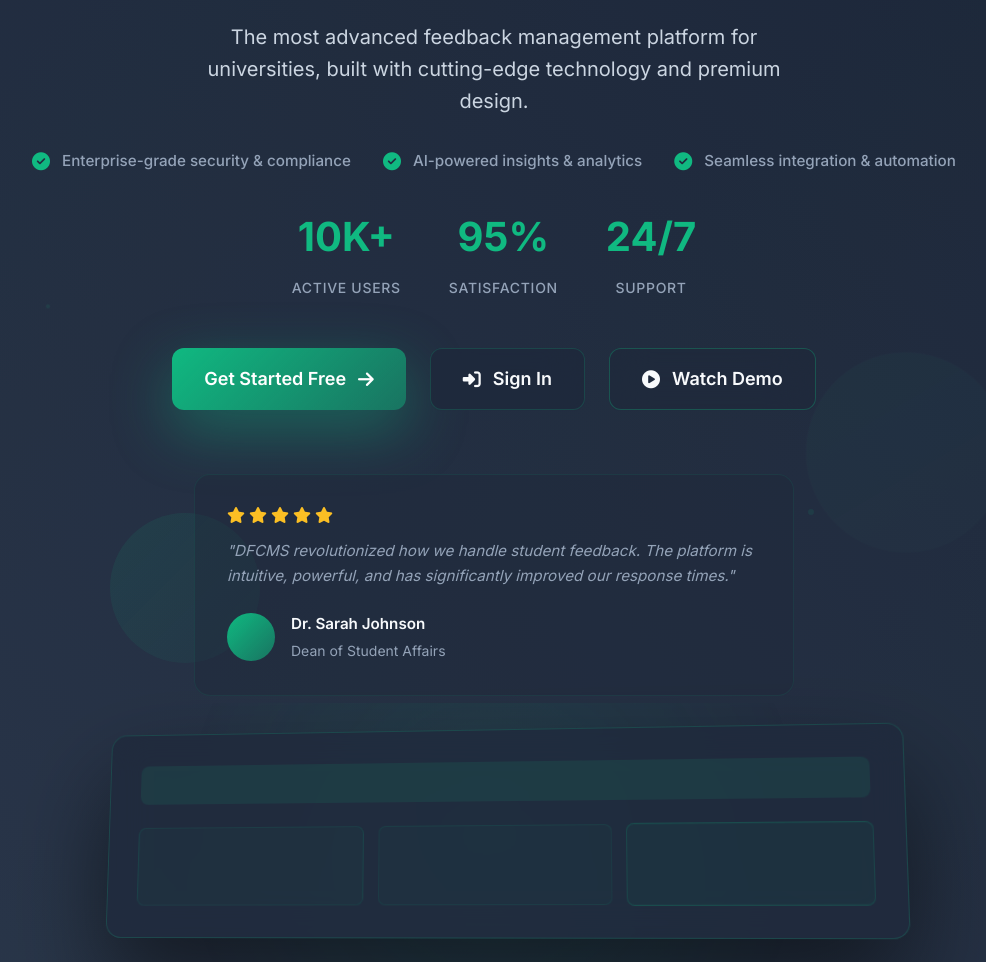
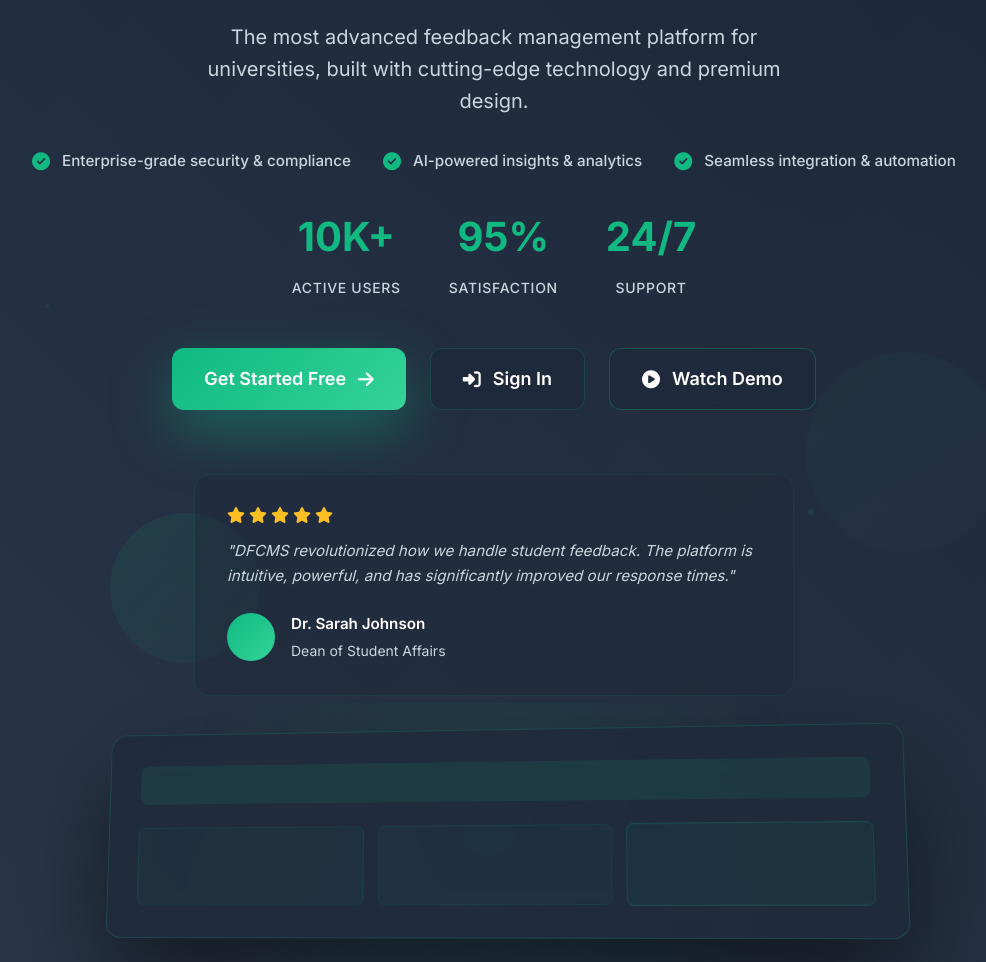
Before and after one commit to Kenenisaboru/dfcms, a PHP site: page /dfcms/ in a window 1280 px wide. Shown: the part 565-1527 px from the top of the page, without its empty margins (146-1132 px from the left). Run offline with PHP 8.4, Linux system fonts and the light colour scheme.

Commit message:
Refine homepage updates

```diff
--- a/index.php
+++ b/index.php
@@ -45,66 +45,66 @@ include 'components/head.php';
                 </p>
             </div>
 
-            <div class="hero-features">
-                <div class="feature-bullet">
-                    <i class="fas fa-check-circle"></i>
+            <div class="hero-features" style="display: flex; justify-content: center; gap: 2rem; margin-bottom: 2rem; flex-wrap: wrap;">
+                <div class="feature-bullet" style="display: flex; align-items: center; gap: 0.75rem; color: #cbd5e1; font-size: 0.95rem; font-weight: 500;">
+                    <i class="fas fa-check-circle" style="color: #10b981; font-size: 1.125rem;"></i>
                     <span>Enterprise-grade security & compliance</span>
                 </div>
-                <div class="feature-bullet">
-                    <i class="fas fa-check-circle"></i>
+                <div class="feature-bullet" style="display: flex; align-items: center; gap: 0.75rem; color: #cbd5e1; font-size: 0.95rem; font-weight: 500;">
+                    <i class="fas fa-check-circle" style="color: #10b981; font-size: 1.125rem;"></i>
                     <span>AI-powered insights & analytics</span>
                 </div>
-                <div class="feature-bullet">
-                    <i class="fas fa-check-circle"></i>
+                <div class="feature-bullet" style="display: flex; align-items: center; gap: 0.75rem; color: #cbd5e1; font-size: 0.95rem; font-weight: 500;">
+                    <i class="fas fa-check-circle" style="color: #10b981; font-size: 1.125rem;"></i>
                     <span>Seamless integration & automation</span>
                 </div>
             </div>
 
-            <div class="hero-stats">
-                <div class="stat-item">
-                    <div class="stat-number">10K+</div>
-                    <div class="stat-label">Active Users</div>
+            <div class="hero-stats" style="display: flex; justify-content: center; gap: 3rem; margin-bottom: 3rem;">
+                <div class="stat-item" style="text-align: center;">
+                    <div class="stat-number" style="font-size: 2.5rem; font-weight: 700; color: #10b981; margin-bottom: 0.5rem;">10K+</div>
+                    <div class="stat-label" style="font-size: 0.875rem; color: #cbd5e1; font-weight: 500; text-transform: uppercase; letter-spacing: 0.05em;">Active Users</div>
                 </div>
-                <div class="stat-item">
-                    <div class="stat-number">95%</div>
-                    <div class="stat-label">Satisfaction</div>
+                <div class="stat-item" style="text-align: center;">
+                    <div class="stat-number" style="font-size: 2.5rem; font-weight: 700; color: #10b981; margin-bottom: 0.5rem;">95%</div>
+                    <div class="stat-label" style="font-size: 0.875rem; color: #cbd5e1; font-weight: 500; text-transform: uppercase; letter-spacing: 0.05em;">Satisfaction</div>
                 </div>
-                <div class="stat-item">
-                    <div class="stat-number">24/7</div>
-                    <div class="stat-label">Support</div>
+                <div class="stat-item" style="text-align: center;">
+                    <div class="stat-number" style="font-size: 2.5rem; font-weight: 700; color: #10b981; margin-bottom: 0.5rem;">24/7</div>
+                    <div class="stat-label" style="font-size: 0.875rem; color: #cbd5e1; font-weight: 500; text-transform: uppercase; letter-spacing: 0.05em;">Support</div>
                 </div>
             </div>
 
-            <div class="hero-actions">
-                <a href="auth/register.php" class="btn-premium-primary">
+            <div class="hero-actions" style="display: flex; justify-content: center; gap: 1.5rem; margin-bottom: 4rem; flex-wrap: wrap;">
+                <a href="auth/register.php" class="btn-premium-primary" style="display: inline-flex; align-items: center; gap: 0.75rem; padding: 1rem 2rem; border-radius: 12px; font-weight: 600; font-size: 1.125rem; text-decoration: none; transition: all 0.3s ease; background: linear-gradient(135deg, #10b981 0%, #34d399 100%); color: white; box-shadow: 0 20px 60px rgba(16, 185, 129, 0.4);">
                     <span>Get Started Free</span>
                     <i class="fas fa-arrow-right"></i>
                 </a>
-                <a href="auth/login.php" class="btn-premium-secondary">
+                <a href="auth/login.php" class="btn-premium-secondary" style="display: inline-flex; align-items: center; gap: 0.75rem; padding: 1rem 2rem; border-radius: 12px; font-weight: 600; font-size: 1.125rem; text-decoration: none; transition: all 0.3s ease; background: rgba(30, 41, 59, 0.8); backdrop-filter: blur(20px); -webkit-backdrop-filter: blur(20px); border: 1px solid rgba(16, 185, 129, 0.2); color: white;">
                     <i class="fas fa-sign-in-alt"></i>
                     <span>Sign In</span>
                 </a>
-                <a href="#features" class="btn-premium-ghost">
+                <a href="#features" class="btn-premium-ghost" style="display: inline-flex; align-items: center; gap: 0.75rem; padding: 1rem 2rem; border-radius: 12px; font-weight: 600; font-size: 1.125rem; text-decoration: none; transition: all 0.3s ease; background: rgba(30, 41, 59, 0.6); backdrop-filter: blur(20px); -webkit-backdrop-filter: blur(20px); border: 1px solid rgba(16, 185, 129, 0.3); color: white;">
                     <i class="fas fa-play-circle"></i>
                     <span>Watch Demo</span>
                 </a>
             </div>
 
-            <div class="hero-testimonial">
-                <div class="testimonial-content">
-                    <div class="testimonial-stars">
-                        <i class="fas fa-star"></i>
-                        <i class="fas fa-star"></i>
-                        <i class="fas fa-star"></i>
-                        <i class="fas fa-star"></i>
-                        <i class="fas fa-star"></i>
+            <div class="hero-testimonial" style="max-width: 600px; margin: 3rem auto 2rem;">
+                <div class="testimonial-content" style="background: rgba(30, 41, 59, 0.4); backdrop-filter: blur(20px); -webkit-backdrop-filter: blur(20px); border: 1px solid rgba(16, 185, 129, 0.1); border-radius: 16px; padding: 2rem; text-align: left;">
+                    <div class="testimonial-stars" style="display: flex; gap: 0.25rem; margin-bottom: 1rem;">
+                        <i class="fas fa-star" style="color: #fbbf24; font-size: 1rem;"></i>
+                        <i class="fas fa-star" style="color: #fbbf24; font-size: 1rem;"></i>
+                        <i class="fas fa-star" style="color: #fbbf24; font-size: 1rem;"></i>
+                        <i class="fas fa-star" style="color: #fbbf24; font-size: 1rem;"></i>
+                        <i class="fas fa-star" style="color: #fbbf24; font-size: 1rem;"></i>
                     </div>
-                    <p class="testimonial-text">"DFCMS revolutionized how we handle student feedback. The platform is intuitive, powerful, and has significantly improved our response times."</p>
-                    <div class="testimonial-author">
-                        <div class="author-avatar"></div>
-                        <div class="author-info">
-                            <div class="author-name">Dr. Sarah Johnson</div>
-                            <div class="author-title">Dean of Student Affairs</div>
+                    <p class="testimonial-text" style="color: #cbd5e1; line-height: 1.6; font-size: 0.95rem; font-style: italic; margin-bottom: 1.5rem;">"DFCMS revolutionized how we handle student feedback. The platform is intuitive, powerful, and has significantly improved our response times."</p>
+                    <div class="testimonial-author" style="display: flex; align-items: center; gap: 1rem;">
+                        <div class="author-avatar" style="width: 48px; height: 48px; background: linear-gradient(135deg, #10b981 0%, #34d399 100%); border-radius: 50%; flex-shrink: 0;"></div>
+                        <div class="author-info" style="flex: 1;">
+                            <div class="author-name" style="color: white; font-weight: 600; font-size: 0.95rem; margin-bottom: 0.25rem;">Dr. Sarah Johnson</div>
+                            <div class="author-title" style="color: #cbd5e1; font-size: 0.875rem;">Dean of Student Affairs</div>
                         </div>
                     </div>
                 </div>
```
